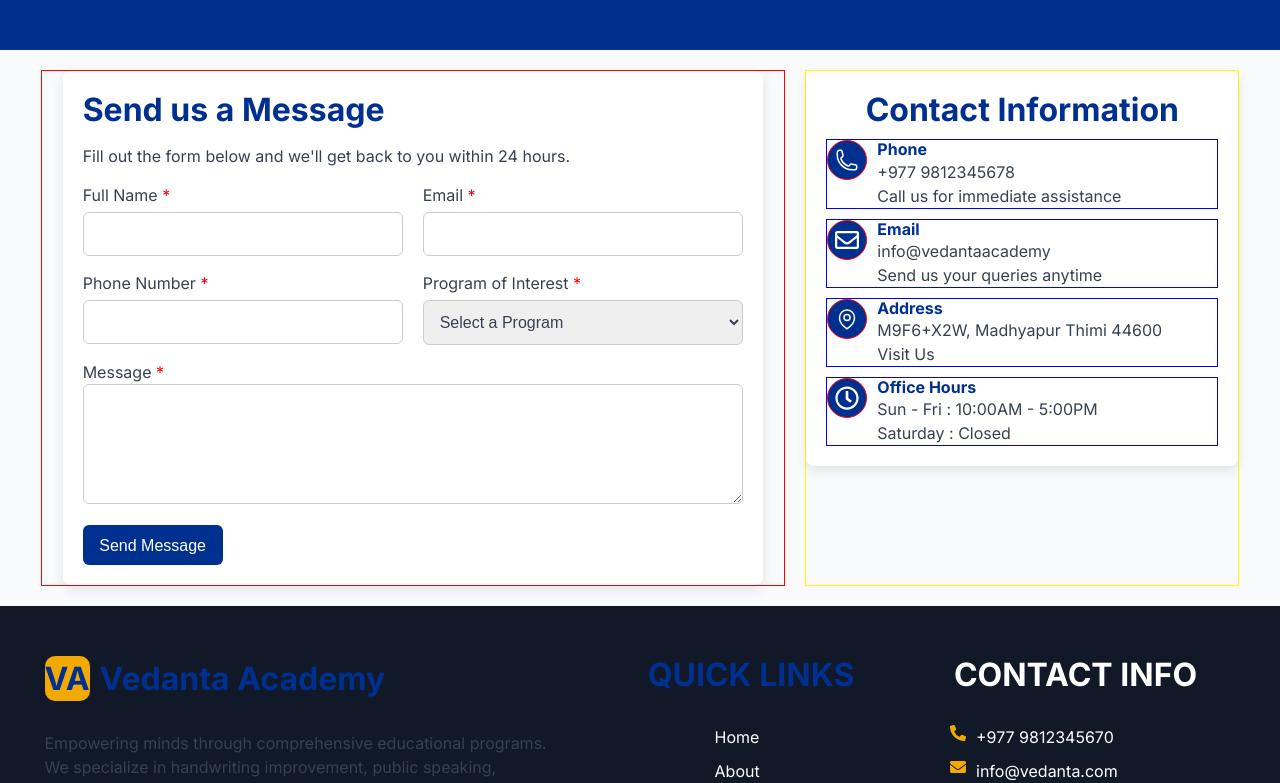
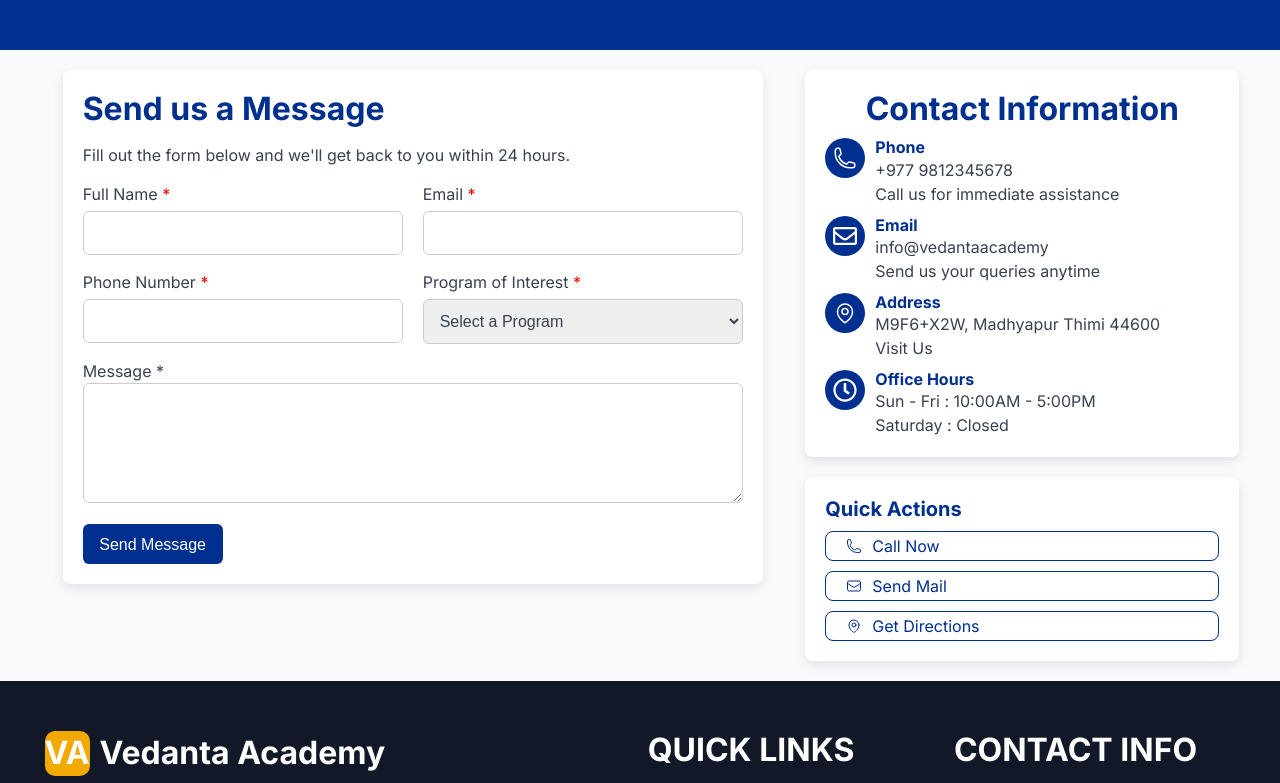
Before and after one commit to Umangakhanal/Vedanta-Academy, a React (Vite) app in the folder vedanta/: page /contact in a window 1280 px wide. Shown: the part 420-1203 px from the top of the page. Built offline with nearby package versions, Linux system fonts and the light colour scheme.

Commit message:
Contact page made and other css refined

```diff
--- /dev/null
+++ b/vedanta/src/components/Card/ContactCard.module.css
@@ -0,0 +1,38 @@
+.card {
+  display: flex;
+  flex-direction: column;
+  align-items: center;
+  text-align: justify;
+  background-color: var(--color-custom);
+  border-radius: 8px;
+  box-shadow: 0 4px 12px rgba(0, 0, 0, 0.1);
+  gap: 10px;
+  padding: 20px;
+}
+.card h2{
+    color: var(--color-primary);
+}
+.item {
+  display: flex;
+  gap: 10px;
+  align-items: flex-start;
+  width: 100%;
+}
+.icon {
+  width: 40px;
+  height: 40px;
+  display: flex;
+  justify-content: center;
+  align-items: center;
+  border-radius: 50%;
+  background-color: var(--color-primary);
+  color: var(--color-custom);
+  font-size: x-large;
+}
+.textArea h6 {
+  color: var(--color-primary);
+  font-weight: 700;
+}
+.textArea p {
+  color: var(--color-text);
+}
--- a/vedanta/src/components/Contact/Contact.jsx
+++ b/vedanta/src/components/Contact/Contact.jsx
@@ -1,7 +1,8 @@
 import React from "react";
 import Styles from "./Contact.module.css";
 import ContactForm from "./ContactForm";
-import ContactCard from "./ContactCard";
+import ContactCard from "../Card/ContactCard";
+import QuickAction from "./QuickAction";
 
 const Contact = () => {
   return (
@@ -22,6 +23,7 @@
         </div>
         <div className={Styles.contactInfo}>
             <ContactCard/>
+            <QuickAction/>
         </div>
       </div>
     </>
--- a/vedanta/src/components/Contact/Contact.module.css
+++ b/vedanta/src/components/Contact/Contact.module.css
@@ -18,6 +18,9 @@
   gap: 30px;
   padding: 10px;
 }
+.textContainer p{
+  color: var(--color-custom);
+}
 .formpart{
   background-color: var(--color-accent);
   padding: 20px;
@@ -26,10 +29,13 @@
 }
 .contactForm{
   width: 60%;
-  border: 1px solid red ;
+
 }
 .contactInfo{
   width: 35%;
-  border: 1px solid yellow;
+
+  display: flex;
+  flex-direction: column;
+  gap: 20px;
 
 }
--- a/vedanta/src/components/Contact/ContactCard.module.css
+++ /dev/null
@@ -1,37 +0,0 @@
-.card{
-    display: flex;
-    flex-direction: column;
-    align-items: center;
-    text-align: justify;
-    background-color: var(--color-custom);
-     border-radius: 8px;
-  box-shadow: 0 4px 12px rgba(0, 0, 0, 0.1);
-  gap: 10px;
-  padding: 20px;
-}
-.item{
-    display: flex;
-    border: 1px solid blue;
-    gap: 10px;
-    align-items: flex-start;
-    width: 100%;
-}
-.icon{
-    border: 1px solid red;
-    width: 40px;
-    height: 40px;
-    display: flex;
-    justify-content: center;
-    align-items: center;
-    border-radius: 50%;
-    background-color: var(--color-primary);
-    color: var(--color-custom);
-    font-size:x-large;
-}
-.textArea h6{
-    color: var(--color-primary);
-    font-weight: 700;
-}
-.textArea p{
-color: var(--color-text);
-}
--- a/vedanta/src/components/Contact/ContactForm.jsx
+++ b/vedanta/src/components/Contact/ContactForm.jsx
@@ -49,8 +49,8 @@
   };
   return (
     <form onSubmit={handleSubmit} style={{ maxWidth: "700px", margin: "auto" }}>
-      <h2>Send us a Message</h2>
-      <p>Fill out the form below and we'll get back to you within 24 hours.</p>
+      <h2 className={Styles.title}>Send us a Message</h2>
+      <p className={Styles.contact}>Fill out the form below and we'll get back to you within 24 hours.</p>
       {/* Full Name and Email */}
       <div className={Styles.infoContainer}>
         <div className={Styles.formGroup}>
--- a/vedanta/src/components/Contact/ContactForm.module.css
+++ b/vedanta/src/components/Contact/ContactForm.module.css
@@ -9,13 +9,16 @@
   box-shadow: 0 4px 12px rgba(0, 0, 0, 0.1);
   background-color: var(--color-custom);
 }
-h2{
+.title{
   color: var(--color-primary);
 }
-p , label , select, option{
+.contact{
   color: var(--color-text);
 }
-span{
+.formGroup p , label , select, option{
+  color: var(--color-text);
+}
+.formGroup span{
   color: red;
 }
 .infoContainer {
--- /dev/null
+++ b/vedanta/src/components/Contact/QuickAction.jsx
@@ -0,0 +1,44 @@
+import React from "react";
+import Styles from "./QuickAction.module.css";
+import {
+  HiOutlinePhone,
+  HiOutlineEnvelope,
+  HiOutlineMapPin,
+} from "react-icons/hi2";
+const QuickAction = () => {
+  const phoneNumber = "+9779812345678";
+  const email = "info@vedantaacademy.com";
+  const address = "https://maps.app.goo.gl/aZqCL1sfo9DZ8YqcA";
+
+  return (
+    <>
+      <div className={Styles.card}>
+        <h5>Quick Actions</h5>
+        <div className={Styles.actions}>
+          <a href={`tel:${phoneNumber}`}>
+            <div className={Styles.container}>
+              <HiOutlinePhone />
+              <span>Call Now</span>
+            </div>
+          </a>
+          <a href={`mailto:${email}`}>
+            <div className={Styles.container}>
+              <HiOutlineEnvelope />
+
+              <span>Send Mail</span>
+            </div>
+          </a>
+          <a href={address} target="_blank" rel="noopener noreferrer">
+            <div className={Styles.container}>
+              <HiOutlineMapPin />
+
+              <span>Get Directions</span>
+            </div>
+          </a>
+        </div>
+      </div>
+    </>
+  );
+};
+
+export default QuickAction;
--- /dev/null
+++ b/vedanta/src/components/Contact/QuickAction.module.css
@@ -0,0 +1,41 @@
+.card {
+  display: flex;
+  flex-direction: column;
+  align-items: flex-start;
+  text-align: justify;
+  background-color: var(--color-custom);
+  border-radius: 8px;
+  box-shadow: 0 4px 12px rgba(0, 0, 0, 0.1);
+  gap: 10px;
+  padding: 20px;
+}
+.card h5 {
+    color: var(--color-primary);
+    font-weight: 700;
+}
+.container{
+    width: 100%;
+    height: 30px;
+    border: 1px solid var(--color-primary);
+    display: flex;
+    justify-content: flex-start;
+    align-items: center;
+    padding-left: 20px;
+    border-radius: 8px;
+    gap: 10px;
+
+}
+.container:hover{
+   background-color: rgb(201, 200, 200);
+}
+.actions a{
+    text-decoration: none;
+    color: var(--color-primary);
+}
+.actions{
+    width: 100%;
+    display: flex;
+    flex-direction: column;
+    gap: 10px;
+
+}
--- a/vedanta/src/components/Footer/Footer.module.css
+++ b/vedanta/src/components/Footer/Footer.module.css
@@ -111,7 +111,7 @@
     /* font-size: 16px;
     font-weight: 300;
     font-family: Arial, Helvetica, sans-serif; */
-    color: var(--color-custom);
+    color: var(--color-custom) ;
     transition: 0.3s;
 }
 .bottom p:hover{
--- a/vedanta/src/components/Home/Home.module.css
+++ b/vedanta/src/components/Home/Home.module.css
@@ -1,46 +1,43 @@
-@import './../../index.css';
-*{
+@import "./../../index.css";
+* {
   margin: 0;
   padding: 0;
 }
-.main
-{
+.main {
   width: 100%;
   height: auto;
   background-color: var(--color-primary);
-
 }
 
-.container{
+.container {
   width: 100%;
   height: auto;
   background-color: var(--color-primary);
   display: flex;
-
 }
-.textcontainer span{
+.textcontainer span {
   color: var(--color-secondary);
 }
-.textcontainer h1{
+.textcontainer h1 {
   /* font-size:48px;
     font-weight: 800; */
   color: var(--color-custom);
   /* font-family: Arial, Helvetica, sans-serif; */
 }
-.textcontainer{
+.textcontainer {
   padding: 40px;
   display: flex;
   flex-direction: column;
   gap: 50px;
   width: 45%;
 }
-.textcontainer p{
+.textcontainer p {
   /* font-size: 24px;
     font-weight: 300;
     font-family: Arial, Helvetica, sans-serif; */
   color: var(--color-custom);
 }
-.card{
+.card {
   height: 300px;
   border-radius: 30px;
   padding: 40px;
@@ -52,37 +49,35 @@
   flex-direction: column;
   gap: 30px;
 }
-.card h3{
+.card h3 {
   margin-top: 20px;
   /* font-size: xx-large;
     font-weight: 600;
     font-family: Arial, Helvetica, sans-serif; */
   color: var(--color-custom);
-
-
 }
-.card ul{
+.card ul {
   display: flex;
   flex-direction: column;
   gap: 20px;
 }
-.card li{
+.card li {
   color: var(--color-custom);
   /* font-size: 24px;
     font-weight: 300; */
-    list-style:none;
+  list-style: none;
   /* font-family: Arial, Helvetica, sans-serif; */
 }
-.buttons{
+.buttons {
   width: 400px;
   height: 50px;
   display: flex;
   gap: 30px;
   padding-left: 40px;
   padding-top: 5px;
-
+  padding-bottom: 10px;
 }
-.btn1{
+.btn1 {
   width: 180px;
   height: 90%;
   border: 1px solid var(--color-secondary);
@@ -94,12 +89,11 @@
     font-family: Arial, Helvetica, sans-serif; */
   cursor: pointer;
   transition: 0.3s;
-
 }
-.btn1:hover{
+.btn1:hover {
   transform: scale(1.05);
 }
-.btn2{
+.btn2 {
   width: 120px;
   height: 90%;
   border-radius: 5px;
@@ -111,21 +105,19 @@
   cursor: pointer;
   transition: 0.3s;
 }
-.btn2:hover{
+.btn2:hover {
   background-color: var(--color-custom);
   transform: scale(1.05);
   color: var(--color-primaryg);
 }
-.cardContainer{
+.cardContainer {
   display: flex;
   height: 300px;
   background-color: var(--color-accent);
   justify-content: space-around;
   align-items: center;
-
-
 }
-.statCard{
+.statCard {
   display: flex;
   flex-direction: column;
   justify-content: center;
@@ -135,11 +127,11 @@
   gap: 10px;
   transition: 0.3s;
 }
-.statCard:hover{
+.statCard:hover {
   transform: scale(1.05);
   /* box-shadow: rgba(0, 0, 0, 0.16) 0px 1px 4px; */
 }
-.icon{
+.icon {
   width: 50px;
   height: 50px;
   background-color: var(--color-primary);
@@ -147,9 +139,8 @@
   display: flex;
   justify-content: center;
   align-items: center;
-
 }
-.data{
+.data {
   display: flex;
   flex-direction: column;
   justify-content: center;
@@ -157,38 +148,36 @@
   font-size: 16px;
   font-weight: 300;
   font-family: Arial, Helvetica, sans-serif;
-    color: var(--color-text) ;
+  color: var(--color-text);
 }
-.program{
-
+.program {
   display: flex;
   flex-direction: column;
   gap: 30px;
   padding: 40px;
   align-items: center;
 }
-.text{
+.text {
   width: 52%;
   display: flex;
   flex-direction: column;
   gap: 10px;
   justify-content: center;
   align-items: center;
-
 }
 /* .text h2{
     font-size: 38px;
     font-weight: 700;
     font-family: Arial, Helvetica, sans-serif;
 } */
-.text p{
+.text p {
   /* font-size: 24px;
     font-weight: 300;
     font-family: Arial, "Helvetica Neue", Helvetica, sans-serif; */
-    text-align:center;
+  text-align: center;
 }
 
-button{
+button {
   width: 140px;
   height: 40px;
   border-radius: 5px;
```
Also changed, not shown: vedanta/src/components/Card/ContactCard.jsx (renamed from vedanta/src/components/Contact/ContactCard.jsx). Lines whose indentation alone changed are shown as unchanged.
